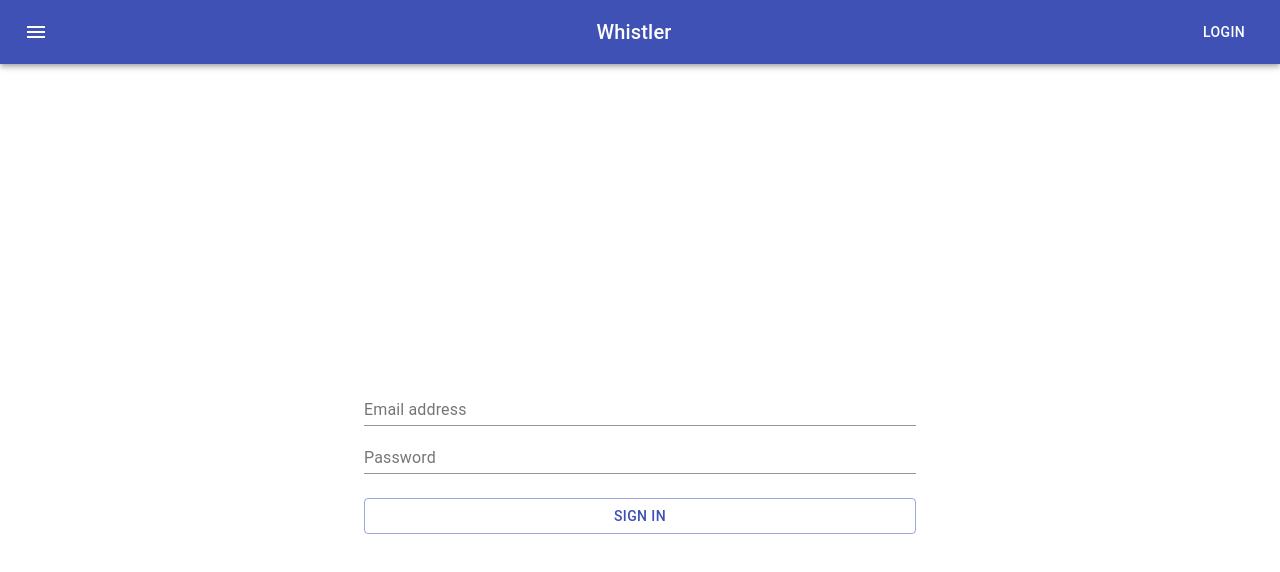
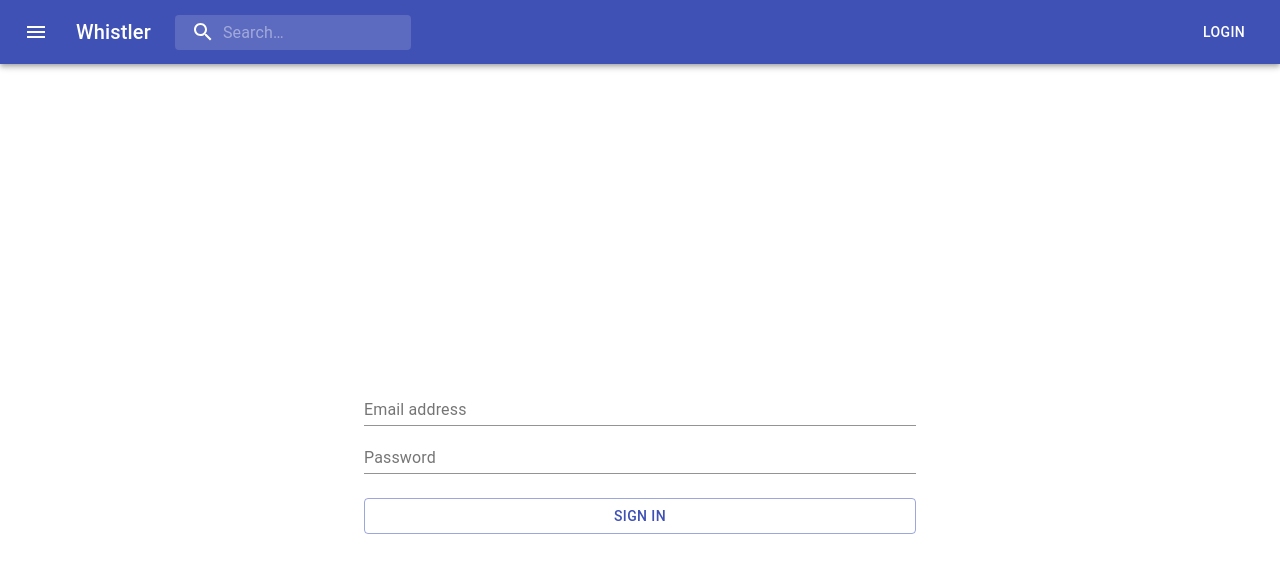
Before and after one commit to franpad8/whistler-client, a React (Create React App) app: page /login in a window 1280 px wide. Shown: the top 572 px of the page. Built offline with nearby package versions, Linux system fonts and the light colour scheme.

Commit message:
Added Search flow

```diff
--- a/package.json
+++ b/package.json
@@ -10,6 +10,7 @@
     "@testing-library/user-event": "^7.2.1",
     "axios": "^0.19.2",
     "moment": "^2.27.0",
+    "query-string": "^6.13.1",
     "react": "^16.13.1",
     "react-dom": "^16.13.1",
     "react-router-dom": "^5.2.0",
--- a/src/App.js
+++ b/src/App.js
@@ -1,12 +1,13 @@
 import React, { useState } from 'react';
-import Navbar from './components/Navbar'
-import Login from './components/Login'
-import Index from './components/Index'
-import './App.css';
 import { Container } from '@material-ui/core'
 import { BrowserRouter as Router, Route, Switch, Redirect } from 'react-router-dom'
+
 import ProtectedRoute from './components/ProtectedRoute'
-//import { handleLogout } from './auth-service'
+import Navbar from './components/Navbar'
+import Login from './pages/Login'
+import Index from './pages/Index'
+import Search from './pages/Search';
+import './App.css';
 
 function App() {
   const [isAuthenticated, setIsAuthenticated] = useState(localStorage.getItem('auth'))
@@ -33,6 +34,7 @@ function App() {
             <Route path="/logout" >
               <Redirect to="/login" />
             </Route>
+            <ProtectedRoute path="/search" component={Search}/>
             <ProtectedRoute path="/" component={Index} />
           </Switch>
           </Container>
--- a/src/api.js
+++ b/src/api.js
@@ -84,6 +84,25 @@ export const fetchTimeline = async ({ afterId, untilId } = {}) => {
 
 }
 
+export const fetchWhistlesByText = async (searchText) => {
+    try {
+        let url = `http://localhost:3001/whistles/search?text=${searchText}`
+        const response = await axios.get(
+            url,
+            {
+                headers: buildHeaderWithToken()
+            }
+        )
+        console.log(response)
+        return { success: true, data: response.data }
+
+    } catch(error) {
+        let defaultMessageError = 'An error ocurred trying to fetch the timeline data'
+        return buildErrorResponse(error, [401, 403], defaultMessageError)
+    }
+
+}
+
 const buildHeaderWithToken = () => ({
     'Accept': 'application/json',
     'Content-Type': 'application/json',
--- a/src/components/Navbar.js
+++ b/src/components/Navbar.js
@@ -1,22 +1,70 @@
 import React from 'react';
-import { makeStyles } from '@material-ui/core/styles';
+import { fade, makeStyles } from '@material-ui/core/styles';
 import AppBar from '@material-ui/core/AppBar';
 import Toolbar from '@material-ui/core/Toolbar';
 import Typography from '@material-ui/core/Typography';
 import Button from '@material-ui/core/Button';
 import IconButton from '@material-ui/core/IconButton';
+import SearchIcon from '@material-ui/icons/Search';
 import MenuIcon from '@material-ui/icons/Menu';
+import InputBase from '@material-ui/core/InputBase';
 import { useHistory } from 'react-router-dom';
 
 const useStyles = makeStyles((theme) => ({
   root: {
     flexGrow: 1,
   },
+  grow: {
+    flexGrow: 1,
+  },
   menuButton: {
     marginRight: theme.spacing(2),
   },
   title: {
-    flexGrow: 1,
+    display: 'none',
+    [theme.breakpoints.up('sm')]: {
+      display: 'block',
+    },
+  },
+  menuButton: {
+    marginRight: theme.spacing(2),
+  },
+  search: {
+    position: 'relative',
+    borderRadius: theme.shape.borderRadius,
+    backgroundColor: fade(theme.palette.common.white, 0.15),
+    '&:hover': {
+      backgroundColor: fade(theme.palette.common.white, 0.25),
+    },
+    marginRight: theme.spacing(2),
+    marginLeft: 0,
+    width: '100%',
+    [theme.breakpoints.up('sm')]: {
+      marginLeft: theme.spacing(3),
+      width: 'auto',
+    },
+  },
+  searchIcon: {
+    padding: theme.spacing(0, 2),
+    height: '100%',
+    position: 'absolute',
+    pointerEvents: 'none',
+    display: 'flex',
+    alignItems: 'center',
+    justifyContent: 'center',
+  },
+  inputRoot: {
+    color: 'inherit',
+  },
+  inputInput: {
+    padding: theme.spacing(1, 1, 1, 0),
+    // vertical padding + font size from searchIcon
+    paddingLeft: `calc(1em + ${theme.spacing(4)}px)`,
+    transition: theme.transitions.create('width'),
+    width: '100%',
+    [theme.breakpoints.up('md')]: {
+      width: '20ch',
+    },
   },
 }));
 
@@ -25,12 +73,20 @@ const useStyles = makeStyles((theme) => ({
 export default function ButtonAppBar({isAuthenticated, onClickLogout}) {
   const classes = useStyles();
   let history = useHistory()
+
   const mClickLogout = () => {
     onClickLogout()
     history.push('login')
   }
   const mClickLogin = () => {
     history.push('login')
+  }
+
+  const onKeyPressedSearch = (event) => {
+    const searchText = event.target.value
+    if (event.key === 'Enter' && searchText.length > 0){
+        window.location = `search?text=${searchText}`
+    }
   }
 
   return (
@@ -43,10 +99,26 @@ export default function ButtonAppBar({isAuthenticated, onClickLogout}) {
           <Typography variant="h6" className={classes.title}>
             Whistler
           </Typography>
+          <div className={classes.search}>
+            <div className={classes.searchIcon}>
+              <SearchIcon />
+            </div>
+            <InputBase
+              placeholder="Search…"
+              classes={{
+                root: classes.inputRoot,
+                input: classes.inputInput,
+              }}
+              inputProps={{ 'aria-label': 'search' }}
+              onKeyPress={onKeyPressedSearch}
+            />
+          </div>
+          <div className={classes.grow} />
+
           {
             isAuthenticated
-                ? <Button color="inherit" onClick={mClickLogout}>Logout</Button>
-                : <Button color="inherit" onClick={mClickLogin}>Login</Button>
+                ? <Button color="inherit" onClick={mClickLogout} >Logout</Button>
+                : <Button color="inherit" onClick={mClickLogin} >Login</Button>
           }
         </Toolbar>
       </AppBar>
--- a/src/components/Index.js
+++ b/src/pages/Index.js
@@ -4,7 +4,7 @@ import { TextField, Button, Icon } from '@material-ui/core';
 import CircularProgress from '@material-ui/core/CircularProgress';
 
 import { fetchTimeline, addNewWhistle, deleteWhistle } from '../api'
-import Whistle from './Whistle'
+import Whistle from '../components/Whistle'
 
 export default () => {
     const [ whistleList, setWhistlesList ] = useState([])
@@ -123,12 +123,13 @@ export default () => {
         loading
             ?  <CircularProgress style={{ marginTop: '2rem' }} color="inherit" size="1.5rem"/>
             :  whistleList.map(whistle => {
+                const creator = whistle.creatorId
                 return (
                     <Whistle
                         key={whistle.whistleId}
                         id={whistle.whistleId}
                         text={whistle.text}
-                        creatorName={whistle.creatorId.username}
+                        creatorName={creator ? creator.username : 'Deleted User'}
                         createdAt={whistle.createdAt}
                         onWhistleDeleted={onWhistleDeleted}
                     />
--- /dev/null
+++ b/src/pages/Search.js
@@ -0,0 +1,63 @@
+import React from 'react'
+import { useEffect, useState } from 'react'
+import CircularProgress from '@material-ui/core/CircularProgress';
+import queryString from 'query-string'
+
+import { fetchWhistlesByText, deleteWhistle } from '../api'
+import Whistle from '../components/Whistle'
+
+export default (props) => {
+    const [ whistleList, setWhistlesList ] = useState([])
+    const [ loading, setLoading ] = useState(true)
+
+
+    async function fetchData() {
+        const params = queryString.parse(props.location.search)
+        console.log(params)
+        const { success, data, error } = await fetchWhistlesByText(params.text)
+        if (success) {
+            setWhistlesList(data.whistles)
+        } else {
+            alert(error)
+        }
+
+        setLoading(false)
+    }
+
+    const onWhistleDeleted = async (id) => {
+        setLoading(true)
+
+        const { success, error } = await deleteWhistle(id)
+        if (success) {
+            const lastWhistleId = whistleList[whistleList.length - 1].whistleId
+            fetchData({ untilId: lastWhistleId })
+        } else {
+            alert(error)
+            setLoading(false)
+        }
+    }
+
+    useEffect(() => {
+        fetchData()
+    }, [])
+
+    return <div>
+        {
+        loading
+            ?  <CircularProgress style={{ marginTop: '2rem' }} color="inherit" size="1.5rem"/>
+            :  whistleList.map(whistle => {
+                const creator = whistle.creatorId
+                return (
+                    <Whistle
+                        key={whistle.whistleId}
+                        id={whistle.whistleId}
+                        text={whistle.text}
+                        creatorName={creator ? creator.username : 'Deleted User'}
+                        createdAt={whistle.createdAt}
+                        onWhistleDeleted={onWhistleDeleted}
+                    />
+                )
+            })
+        }
+    </div>
+}
```
Also changed, not shown: src/pages/Login.js (renamed from src/components/Login.js), 1 other file (tests, documents, lock files or other folders).
